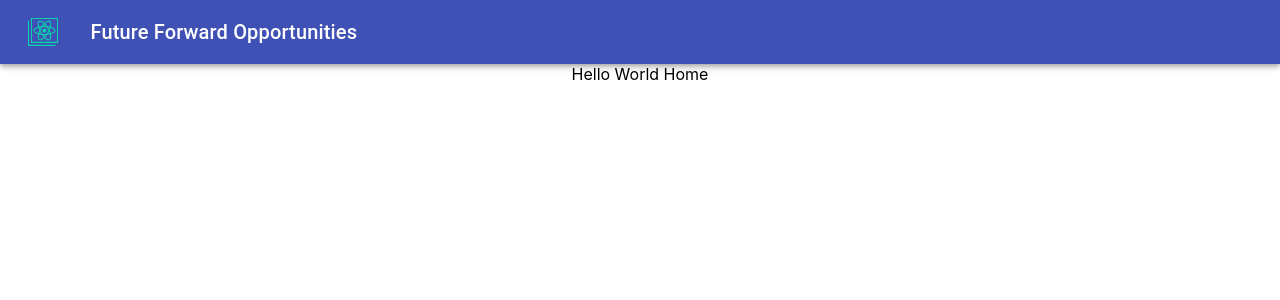
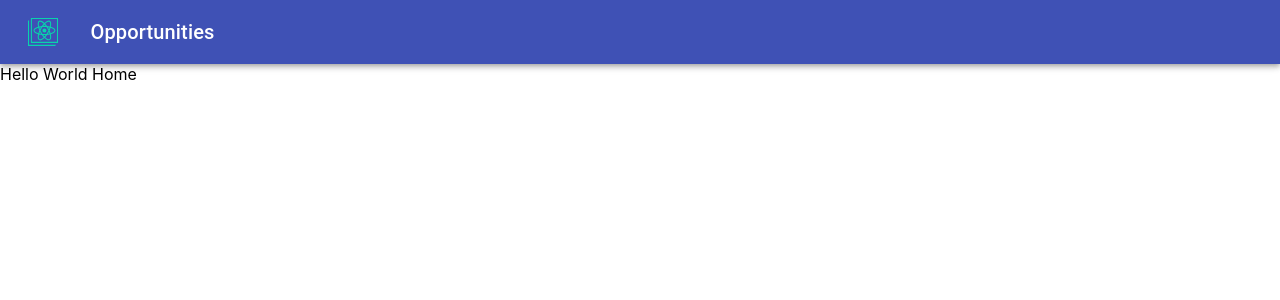
Before and after one commit to SGTinkers/future-forward-2019-opportunities, a React (Create React App) app: page / in a window 1280 px wide. Shown: the top 300 px of the page. Built offline with nearby package versions, Linux system fonts and the light colour scheme.

Commit message:
Reference extracted AppBar

```diff
--- a/src/App.js
+++ b/src/App.js
@@ -1,13 +1,9 @@
 import React from "react";
-import logo from "./logo.svg";
 import { BrowserRouter } from "react-router-dom";
 import Home from "./scenes/Home";
 import Grid from "@material-ui/core/Grid";
-import AppBar from "@material-ui/core/AppBar";
-import Toolbar from "@material-ui/core/Toolbar";
-import IconButton from "@material-ui/core/IconButton";
-import Typography from "@material-ui/core/Typography";
 import { makeStyles } from "@material-ui/core/styles";
+import { FFAppBar } from "./components/FFAppBar";
 
 const useStyles = makeStyles(theme => ({
   root: {
@@ -16,13 +12,6 @@ const useStyles = makeStyles(theme => ({
   menuButton: {
     marginRight: theme.spacing(2)
   },
-  title: {
-    flexGrow: 1,
-    display: "none",
-    [theme.breakpoints.up("sm")]: {
-      display: "block"
-    }
-  }
 }));
 
 function App() {
@@ -32,25 +21,12 @@ function App() {
     <Grid container justify="center">
       <Grid item xs={12}>
         <div className={classes.root}>
-          <AppBar position="static">
-            <Toolbar>
-              <IconButton
-                edge="start"
-                className={classes.menuButton}
-                color="inherit"
-              >
-                <img src={logo} alt="Future Forward" style={{ height: 36 }} />
-              </IconButton>
-              <Typography className={classes.title} variant="h6" noWrap>
-                Future Forward Opportunities
-              </Typography>
-            </Toolbar>
-          </AppBar>
+          <FFAppBar />
         </div>
       </Grid>
-      <Grid item>
+      <Grid item xs={12}>
         <BrowserRouter>
-          <Home />
+          <Home/>
         </BrowserRouter>
       </Grid>
     </Grid>
```
